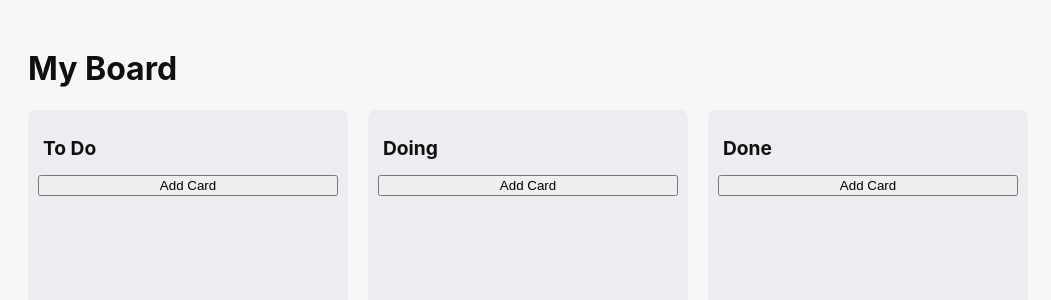
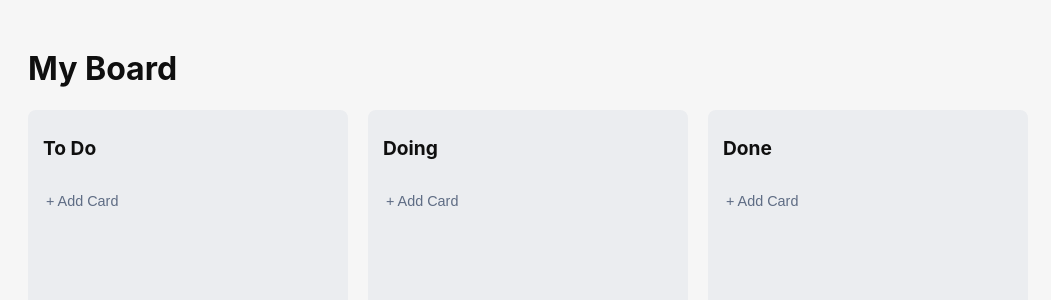
Before and after one commit to nhylan/kanban-personal, a React (Vite) app: page / in a window 1280 px wide. Shown: the top 300 px of the page, without its empty margins (0-1051 px from the left). Built offline with nearby package versions, Linux system fonts and the light colour scheme.

Commit message:
REFACTOR: extract Card component and add styling

```diff
--- a/src/App.css
+++ b/src/App.css
@@ -34,12 +34,76 @@
   padding-left: 5px;
 }
 
+.card-list {
+  display: flex;
+  flex-direction: column;
+  gap: 10px;
+  margin-bottom: 10px;
+}
+
+.card {
+  background-color: #ffffff;
+  border-radius: 6px;
+  padding: 10px;
+  box-shadow: 0 1px 3px rgba(0, 0, 0, 0.12);
+  cursor: pointer;
+  font-size: 0.95rem;
+  transition: transform 0.1s, box-shadow 0.1s;
+}
+
+.card:hover {
+  transform: translateY(-2px);
+  box-shadow: 0 4px 6px rgba(0, 0, 0, 0.15);
+}
+
+.add-card-btn {
+  background: none;
+  border: none;
+  color: #5e6c84;
+  padding: 8px;
+  text-align: left;
+  cursor: pointer;
+  border-radius: 4px;
+  font-size: 0.9rem;
+  transition: background 0.2s;
+}
+
+.add-card-btn:hover {
+  background-color: rgba(9, 30, 66, 0.08);
+  color: #172b4d;
+}
+
+.card-input {
+  width: 100%;
+  padding: 8px;
+  border: 2px solid #0079bf;
+  border-radius: 4px;
+  outline: none;
+  font-size: 0.95rem;
+}
+
 @media (prefers-color-scheme: dark) {
   :root {
     color: #f6f6f6;
     background-color: #2f2f2f;
   }
+
   .column {
     background-color: #1c1c1c;
   }
+
+  .card {
+    background-color: #2d2d2d;
+    color: #f6f6f6;
+    box-shadow: 0 1px 3px rgba(0, 0, 0, 0.3);
+  }
+
+  .add-card-btn {
+    color: #b0b0b0;
+  }
+
+  .add-card-btn:hover {
+    background-color: rgba(255, 255, 255, 0.08);
+    color: #ffffff;
+  }
 }
--- a/src/App.tsx
+++ b/src/App.tsx
@@ -1,15 +1,23 @@
 import { useState } from "react";
 import "./App.css";
 
-interface Card {
+interface CardData {
   id: string;
   title: string;
   columnTitle: string;
 }
 
+interface CardProps {
+  card: CardData;
+}
+
+function Card({ card }: CardProps) {
+  return <div className="card">{card.title}</div>;
+}
+
 interface ColumnProps {
   title: string;
-  cards: Card[];
+  cards: CardData[];
   onAddCard: (title: string) => void;
 }
 
@@ -31,22 +39,24 @@ function Column({ title, cards, onAddCard }: ColumnProps) {
       <h2>{title}</h2>
       <div className="card-list">
         {cards.map((card) => (
-          <div key={card.id} className="card">
-            {card.title}
-          </div>
+          <Card key={card.id} card={card} />
         ))}
       </div>
       {isAdding ? (
-        <form onSubmit={handleSubmit}>
+        <form onSubmit={handleSubmit} className="add-card-form">
           <input
             autoFocus
+            className="card-input"
             placeholder="Card title..."
             value={newCardTitle}
             onChange={(e) => setNewCardTitle(e.target.value)}
+            onBlur={() => !newCardTitle && setIsAdding(false)}
           />
         </form>
       ) : (
-        <button onClick={() => setIsAdding(true)}>Add Card</button>
+        <button className="add-card-btn" onClick={() => setIsAdding(true)}>
+          + Add Card
+        </button>
       )}
     </section>
   );
@@ -54,10 +64,10 @@ function Column({ title, cards, onAddCard }: ColumnProps) {
 
 function App() {
   const columns = ["To Do", "Doing", "Done"];
-  const [cards, setCards] = useState<Card[]>([]);
+  const [cards, setCards] = useState<CardData[]>([]);
 
   const handleAddCard = (columnTitle: string, title: string) => {
-    const newCard: Card = {
+    const newCard: CardData = {
       id: Math.random().toString(36).substr(2, 9),
       title,
       columnTitle,
```
